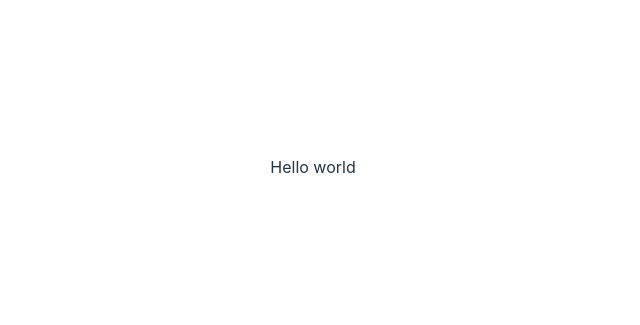
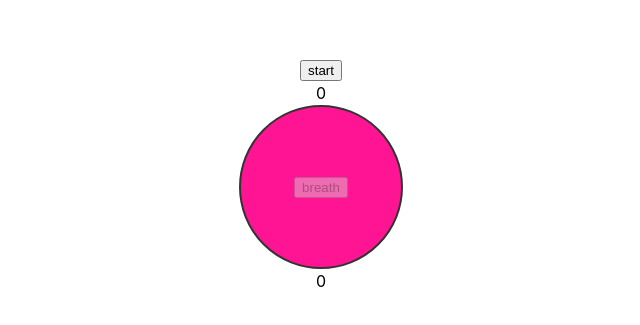
Before and after one commit to willemverbuyst/breath-tracker, a React (Vite) app: page / in a window 1280 px wide. Shown: the part 233-558 px from the top of the page, without its empty margins (327-967 px from the left). Built offline with nearby package versions, Linux system fonts and the light colour scheme.

Commit message:
feat: set up basic buttons

```diff
--- a/src/App.css
+++ b/src/App.css
@@ -1,41 +1,8 @@
 #root {
-  max-width: 1280px;
-  margin: 0 auto;
-  padding: 2rem;
+  width: 100vw;
+  height: 100vh;
+  display: flex;
+  justify-content: center;
+  align-items: center;
   text-align: center;
 }
-
-.logo {
-  height: 6em;
-  padding: 1.5em;
-  will-change: filter;
-}
-.logo:hover {
-  filter: drop-shadow(0 0 2em #646cffaa);
-}
-.logo.react:hover {
-  filter: drop-shadow(0 0 2em #61dafbaa);
-}
-
-@keyframes logo-spin {
-  from {
-    transform: rotate(0deg);
-  }
-  to {
-    transform: rotate(360deg);
-  }
-}
-
-@media (prefers-reduced-motion: no-preference) {
-  a:nth-of-type(2) .logo {
-    animation: logo-spin infinite 20s linear;
-  }
-}
-
-.card {
-  padding: 2em;
-}
-
-.read-the-docs {
-  color: #888;
-}
--- a/src/App.tsx
+++ b/src/App.tsx
@@ -1,7 +1,12 @@
 import './App.css'
+import Container from './components/Container'
 
 function App() {
-  return <div className="App">Hello world</div>
+  return (
+    <div className="App">
+      <Container />
+    </div>
+  )
 }
 
 export default App
--- /dev/null
+++ b/src/components/Container.tsx
@@ -0,0 +1,60 @@
+import { useRef, useState } from 'react'
+import styles from './styles.module.css'
+
+enum TimerState {
+  Start = 'start',
+  Stop = 'stop',
+  Reset = 'reset',
+}
+
+export default function Container() {
+  const [count, setCount] = useState(0)
+  const [duration, setDuration] = useState(0)
+  const [stateTimer, setStateTimer] = useState(TimerState.Start)
+  const timer = useRef(0)
+
+  const handleClick = () => {
+    setCount((previous) => previous + 1)
+  }
+
+  const startTimer = () => {
+    setStateTimer(TimerState.Stop)
+    timer.current = setInterval(() => {
+      setDuration((previous) => previous + 1)
+    }, 1000)
+  }
+
+  const handleTimer = () => {
+    if (stateTimer === TimerState.Start) {
+      startTimer()
+    } else if (stateTimer === TimerState.Stop) {
+      clearInterval(timer.current)
+      setStateTimer(TimerState.Reset)
+    } else {
+      setCount(0)
+      setDuration(0)
+      setStateTimer(TimerState.Start)
+    }
+  }
+
+  return (
+    <div>
+      <button onClick={handleTimer}>{stateTimer}</button>
+      <div>{duration}</div>
+      <div
+        className={`${styles.container} ${
+          stateTimer === TimerState.Start ? styles.breathing : ''
+        }`}
+      >
+        <button
+          onClick={handleClick}
+          className={styles.button}
+          disabled={stateTimer !== TimerState.Stop}
+        >
+          breath
+        </button>
+      </div>
+      {count}
+    </div>
+  )
+}
--- /dev/null
+++ b/src/components/styles.module.css
@@ -0,0 +1,14 @@
+.container {
+  width: 10rem;
+  height: 10rem;
+  background-color: #00bfff;
+  border-radius: 50%;
+  display: flex;
+  justify-content: center;
+  align-items: center;
+  border: 2px solid #333;
+}
+
+.breathing {
+  background-color: #ff1493;
+}
--- a/src/index.css
+++ b/src/index.css
@@ -3,10 +3,6 @@
   font-size: 16px;
   line-height: 24px;
   font-weight: 400;
-
-  color-scheme: light dark;
-  color: rgba(255, 255, 255, 0.87);
-  background-color: #242424;
 
   font-synthesis: none;
   text-rendering: optimizeLegibility;
@@ -14,57 +10,3 @@
   -moz-osx-font-smoothing: grayscale;
   -webkit-text-size-adjust: 100%;
 }
-
-a {
-  font-weight: 500;
-  color: #646cff;
-  text-decoration: inherit;
-}
-a:hover {
-  color: #535bf2;
-}
-
-body {
-  margin: 0;
-  display: flex;
-  place-items: center;
-  min-width: 320px;
-  min-height: 100vh;
-}
-
-h1 {
-  font-size: 3.2em;
-  line-height: 1.1;
-}
-
-button {
-  border-radius: 8px;
-  border: 1px solid transparent;
-  padding: 0.6em 1.2em;
-  font-size: 1em;
-  font-weight: 500;
-  font-family: inherit;
-  background-color: #1a1a1a;
-  cursor: pointer;
-  transition: border-color 0.25s;
-}
-button:hover {
-  border-color: #646cff;
-}
-button:focus,
-button:focus-visible {
-  outline: 4px auto -webkit-focus-ring-color;
-}
-
-@media (prefers-color-scheme: light) {
-  :root {
-    color: #213547;
-    background-color: #ffffff;
-  }
-  a:hover {
-    color: #747bff;
-  }
-  button {
-    background-color: #f9f9f9;
-  }
-}
```
